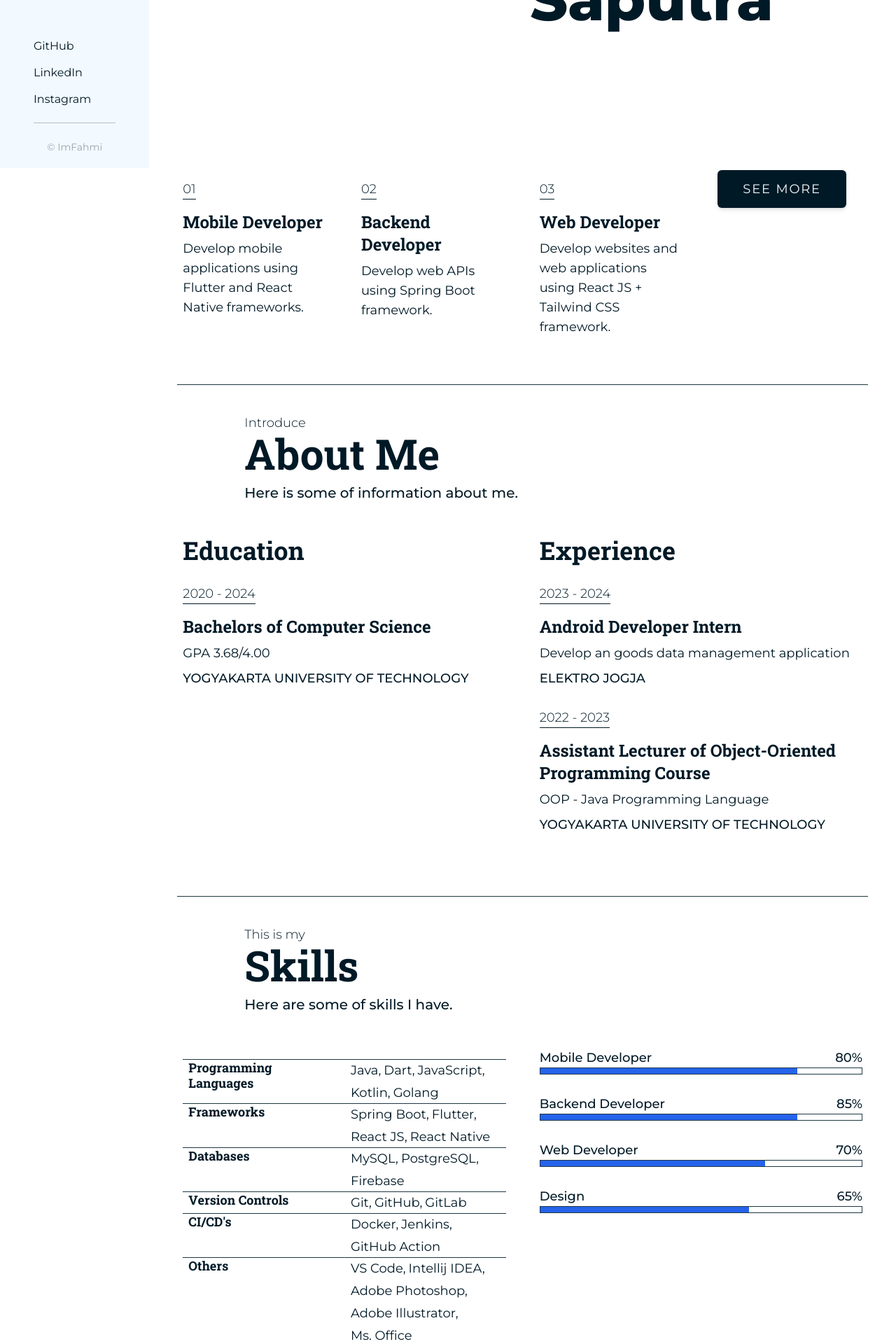
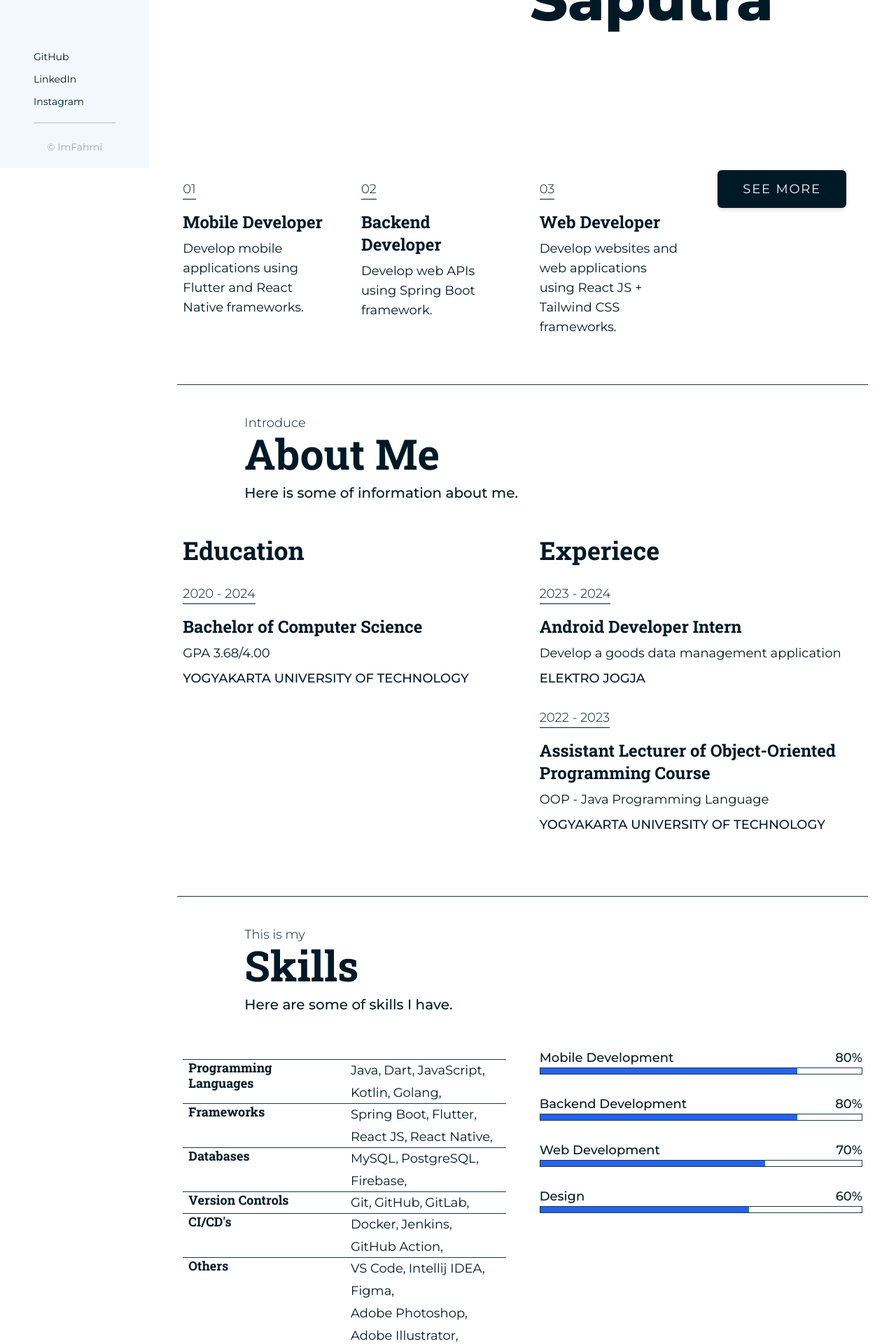
Before and after one commit to fahmi-dot/imfahmi-personal-website, a React (Vite) app: page / in a window 1280 px wide. Shown: the part 560-2480 px from the top of the page at 70% size. Built offline with nearby package versions, Linux system fonts and the light colour scheme.

Commit message:
refactor: update styles and replace data hardcode to data from data files

```diff
--- a/src/components/About.jsx
+++ b/src/components/About.jsx
@@ -1,4 +1,5 @@
 import React from 'react'
+import { about } from '../data/about'
 
 const About = () => {
   return (
@@ -11,30 +12,19 @@ const About = () => {
         </div>
       </div>
       <div className='content-box'>
-        <div className='about-box'>
-          <h2 className='text-2xl md:text-4xl' data-aos='fade-up'>Education</h2>
-          <div className='info-box' data-aos='fade-up' data-aos-delay='100'>
-            <span>2020 - 2024</span>
-            <h3>Bachelors of Computer Science</h3>
-            <p>GPA 3.68/4.00</p>
-            <p className='uppercase font-[500]'>Yogyakarta University of Technology</p>
+        {about.map((item, i) => (
+          <div key={i} className='about-box'>
+            <h2 className='text-2xl md:text-4xl' data-aos='fade-up' data-aos-delay={i * 100}>{item.heading}</h2>
+            {item.value.map((sub, j) => (
+              <div key={j} className='info-box' data-aos='fade-up' data-aos-delay={i * 100}>
+                <span>{sub.year}</span>
+                <h3>{sub.title}</h3>
+                <p>{sub.desc}</p>
+                <p className='uppercase font-[500]'>{sub.company}</p>
+              </div>
+            ))}
           </div>
-        </div>
-        <div className='about-box'>
-          <h2 className='text-2xl md:text-4xl' data-aos='fade-up' data-aos-delay='200'>Experience</h2>
-          <div className='info-box' data-aos='fade-up' data-aos-delay='300'>
-            <span>2023 - 2024</span>
-            <h3>Android Developer Intern</h3>
-            <p>Develop an goods data management application</p>
-            <p className='uppercase font-[500]'>Elektro Jogja</p>
-          </div>
-          <div className='info-box' data-aos='fade-up' data-aos-delay='400'>
-            <span>2022 - 2023</span>
-            <h3>Assistant Lecturer of Object-Oriented Programming Course</h3>
-            <p>OOP - Java Programming Language</p>
-            <p className='uppercase font-[500]'>Yogyakarta University of Technology</p>
-          </div>
-        </div>
+        ))}
       </div>
     </div>
   )
--- a/src/components/Footer.jsx
+++ b/src/components/Footer.jsx
@@ -1,4 +1,6 @@
 import React from 'react'
+import { navs } from '../data/navs';
+import { socials } from '../data/socials';
 
 const Footer = () => {
   return (
@@ -13,18 +15,19 @@ const Footer = () => {
           <div data-aos='fade-up' data-aos-delay='100'>
             <h5 className='text-lg font-semibold uppercase'>Links</h5>
             <ul className='pt-2 md:mt-4 space-y-1 md:space-y-2 text-sm'>
-              <li><a href='#' className='item-link'>Home</a></li>
-              <li><a href='#about' className='item-link'>About</a></li>
-              <li><a href='#skills' className='item-link'>Skills</a></li>
-              <li><a href='#portfolios' className='itemslink'>Portfolios</a></li>
+              {navs.map((item, i) => (
+                <li key={i} data-aos='fade-up' data-aos-delay={i * 100}>
+                  <a href={`#${item.link}`} className='item-link'>{item.nav}</a>
+                </li>
+              ))}
             </ul>
           </div>
           <div data-aos='fade-up' data-aos-delay='200'>
             <h5 className='text-lg font-semibold uppercase'>Socials</h5>
-            <div className='flex pt-2 md:pt-4   space-x-4 text-sm'>
-              <a href='#' className='item-link'>GitHub</a>
-              <a href='#' className='item-link'>LinkedIn</a>
-              <a href='#' className='item-link'>Instagram</a>
+            <div className='flex pt-2 md:pt-4 space-x-4 text-sm'>
+              {socials.map((item, i) => (
+                <a key={i} href={item.link} className='item-link' data-aos='fade-left' data-aos-delay={i * 100}>{item.platform}</a>
+              ))}
             </div>
           </div>
         </div>
--- a/src/components/Hero.jsx
+++ b/src/components/Hero.jsx
@@ -1,4 +1,5 @@
 import React from 'react'
+import { hero } from '../data/hero'
 
 const Hero = () => {
   return (
@@ -10,36 +11,22 @@ const Hero = () => {
           </div>
         </div>
         <div className='w-1/2 lg:w-3/7'>
-          <div className='banner-content' data-aos='fade-in'>
-            <div className='banner-tag'>
+          <div className='banner-content'>
+            <div className='banner-tag' data-aos='fade-left'>
               <span>Fullstack Developer</span>
             </div>
-            <h1 className='banner-title'>Agil Fahmi Raka Saputra</h1>
+            <h1 className='banner-title' data-aos='fade-in'>Agil Fahmi Raka Saputra</h1>
           </div>
         </div>
       </div>
       <div className='content-box lg:grid-cols-4'>
-        <div>
-          <div className='info-box' data-aos='fade-up'>
-            <span>01</span>
-            <h3>Mobile Developer</h3>
-            <p>Develop mobile applications using Flutter and React Native frameworks.</p>
+        {hero.map((item, i) => (
+          <div key={i} className='info-box' data-aos='fade-up' data-aos-delay={i * 100}>
+            <span>{item.number}</span>
+            <h3>{item.title}</h3>
+            <p>{item.desc}</p>
           </div>
-        </div>
-        <div>
-          <div className='info-box' data-aos='fade-up' data-aos-delay='100'>
-            <span>02</span>
-            <h3>Backend Developer</h3>
-            <p>Develop web APIs using Spring Boot framework.</p>
-          </div>
-        </div>
-        <div>
-          <div className='info-box' data-aos='fade-up' data-aos-delay='200'>
-            <span>03</span>
-            <h3>Web Developer</h3>
-            <p>Develop websites and web applications using React JS + Tailwind CSS framework.</p>
-          </div>
-        </div>
+        ))}
         <div>
           <div className='info-btn' data-aos='fade-up' data-aos-delay='300'>
             <a href="#skills" className='btn'>See more</a>
--- a/src/components/Navbar.jsx
+++ b/src/components/Navbar.jsx
@@ -1,4 +1,6 @@
 import React from 'react'
+import { navs } from '../data/navs'
+import { socials } from '../data/socials'
 
 const Navbar = ({ activeSection }) => {
   return (
@@ -11,35 +13,22 @@ const Navbar = ({ activeSection }) => {
         </div>
         <nav id='one-page-menu'>
           <ul className='list-none'>
-            <li className='item-list'>
-              <a href="#hero"className={`nav-link ${activeSection === 'hero' ? 'active' : ''}`}>
-                Home
-              </a>
-            </li>
-            <li className='item-list'>
-              <a href="#about"className={`nav-link ${activeSection === 'about' ? 'active' : ''}`}>
-                About
-              </a>
-            </li>
-            <li className='item-list'>
-              <a href="#skills"className={`nav-link ${activeSection === 'skills' ? 'active' : ''}`}>
-                Skills
-              </a>
-            </li>
-            <li className='item-list'>
-              <a href="#portfolios"className={`nav-link ${activeSection === 'portfolios' ? 'active' : ''}`}>
-                Portfolios
-              </a>
-            </li>
+            {navs.map((item, i) => (
+              <li key={i} className='item-list' data-aos='fade-right' data-aos-delay={i * 100}>
+                <a href={`#${item.link}`} className={`nav-link ${activeSection === item.link ? 'active' : ''}`}>
+                  {item.nav}
+                </a>
+              </li>
+            ))}
           </ul>
         </nav>
       </div>
       <div>
         <div id='social-menu'>
           <ul className='flex flex-wrap justify-start gap-3 list-none'>
-            <li className='item-list'><a href="#">GitHub</a></li>
-            <li className='item-list'><a href="#">LinkedIn</a></li>
-            <li className='item-list'><a href="#">Instagram</a></li>
+            {socials.map((item, i) => (
+              <li key={i} className='item-list text-sm'><a href={item.link}>{item.platform}</a></li>
+            ))}
           </ul>
         </div>
         <div className='my-5 pt-6 flex justify-center text-sm border-t text-gray-400 border-gray-400 border-opacity-70'>
--- a/src/components/Portfolios.jsx
+++ b/src/components/Portfolios.jsx
@@ -1,4 +1,5 @@
 import React from 'react'
+import { portfolios } from '../data/portfolios'
 
 const Portfolios = () => {
   return (
@@ -12,94 +13,19 @@ const Portfolios = () => {
           </div>
         </div>
         <div className='content-box lg:grid-cols-4'>
-          <div className='portfolio-box' data-aos='fade-up'>
-            <div className='portfolio-image'>
-              <a href='/portfolio/1'>
-                <img src='/images/t_logo.png' alt='#'/>
-              </a>
+          {portfolios.map((item, i) => (
+            <div key={i} className='portfolio-box' data-aos='fade-up' data-aos-delay={i * 100}>
+              <div className='portfolio-image'>
+                <a href={`https://github.com/fahmi-dot/${item.link}`}>
+                  <img src={item.image === '' ? '/images/t_logo.png' : `/images/${item.image}`} alt={item.title}/>
+                </a>
+              </div>
+              <div className='portfolio-caption'>
+                <p>{item.title}</p>
+                <span>{item.tools}</span>
+              </div>
             </div>
-            <div className='portfolio-caption'>
-              <p>Weather App</p>
-              <span>Flutter, GetX, SharedPreferences, HTTP</span>
-            </div>
-          </div>
-          <div className='portfolio-box' data-aos='fade-up' data-aos-delay='100'>
-            <div className='portfolio-image'>
-              <a href='/portfolio/2'>
-                <img src='/images/t_logo.png' alt='#' />
-              </a>
-            </div>
-            <div className='portfolio-caption'>
-              <p>Driver App</p>
-              <span>Flutter, Riverpod, SharedPreferences, GPS, Biometric</span>
-            </div>
-          </div>
-          <div className='portfolio-box' data-aos='fade-up' data-aos-delay='200'>
-            <div className='portfolio-image'>
-              <a href='/portfolio/3'>
-                <img src='/images/t_logo.png' alt='#' />
-              </a>
-            </div>
-            <div className='portfolio-caption'>
-              <p>Chat App</p>
-              <span>Flutter, Riverpod, SharedPreferences, Hive, Sqflite</span>
-            </div>
-          </div>
-          <div className='portfolio-box' data-aos='fade-up' data-aos-delay='300'>
-            <div className='portfolio-image'>
-              <a href='/portfolio/4'>
-                <img src='/images/t_logo.png' alt='#' />
-              </a>
-            </div>
-            <div className='portfolio-caption'>
-              <p>Chat App API</p>
-              <span>Spring Boot, JWT, WebSocket</span>
-            </div>
-          </div>
-          <div className='portfolio-box' data-aos='fade-up' data-aos-delay='400'>
-            <div className='portfolio-image'>
-              <a href='/portfolio/5'>
-                <img src='/images/t_logo.png' alt='#' />
-              </a>
-            </div>
-            <div className='portfolio-caption'>
-              <p>Personal Store Web App</p>
-              <span>React JS, Redux, Tailwind CSS</span>
-            </div>
-          </div>
-          <div className='portfolio-box' data-aos='fade-up' data-aos-delay='500'>
-            <div className='portfolio-image'>
-              <a href='/portfolio/6'>
-                <img src='/images/t_logo.png' alt='#' />
-              </a>
-            </div>
-            <div className='portfolio-caption'>
-              <p>Personal Store API</p>
-              <span>Spring Boot, JWT</span>
-            </div>
-          </div>
-          <div className='portfolio-box' data-aos='fade-up' data-aos-delay='500'>
-            <div className='portfolio-image'>
-              <a href='/portfolio/6'>
-                <img src='/images/t_logo.png' alt='#' />
-              </a>
-            </div>
-            <div className='portfolio-caption'>
-              <p>ToDo List App</p>
-              <span>Flutter, Riverpod, SharedPreferences</span>
-            </div>
-          </div>
-          <div className='portfolio-box' data-aos='fade-up' data-aos-delay='500'>
-            <div className='portfolio-image'>
-              <a href='/portfolio/6'>
-                <img src='/images/t_logo.png' alt='#' />
-              </a>
-            </div>
-            <div className='portfolio-caption'>
-              <p>Rebike API</p>
-              <span>Spring Boot, JWT, WebSocket</span>
-            </div>
-          </div>
+          ))}
         </div>
       </div>
     </div>
--- a/src/components/Skills.jsx
+++ b/src/components/Skills.jsx
@@ -1,4 +1,5 @@
 import React from 'react'
+import { skills, skillLevels } from '../data/skills'
 
 const Skills = () => {
   return (
@@ -15,113 +16,35 @@ const Skills = () => {
           <div>
             <table className='skill-box my-4' data-aos='fade-up'>
               <tbody>
-                <tr>
-                  <th><h4>Programming Languages</h4></th>
+                {skills.map((item, i) => (
+                  <tr key={i}>
+                    <th><h4 data-aos='fade-in' data-aos-delay={i * 100}>{item.title}</h4></th>
                     <td>
                       <div className='skill-items'>
-                      <span>Java,</span>
-                      <span>Dart,</span>
-                      <span>JavaScript,</span>
-                      <span>Kotlin,</span>
-                      <span>Golang</span>
+                        {item.values.map((sub, j) => (
+                          <span key={j} data-aos='fade-left' data-aos-delay={j * 100}>{sub.valueName},</span>
+                        ))}
                       </div>
                     </td>
                   </tr>
-                <tr>
-                  <th><h4>Frameworks</h4></th>
-                  <td>
-                    <div className='skill-items'>
-                      <span>Spring Boot,</span>
-                      <span>Flutter,</span>
-                      <span>React JS,</span>
-                      <span>React Native</span>
-                    </div>
-                  </td>
-                </tr>
-                <tr>
-                  <th><h4>Databases</h4></th>
-                  <td>
-                    <div className='skill-items'>
-                      <span>MySQL,</span>
-                      <span>PostgreSQL,</span>
-                      <span>Firebase</span>
-                    </div>
-                  </td>
-                </tr>
-                <tr>
-                  <th><h4>Version Controls</h4></th>
-                  <td>
-                    <div className='skill-items'>
-                      <span>Git,</span>
-                      <span>GitHub,</span>
-                      <span>GitLab</span>
-                    </div>
-                  </td>
-                </tr>
-                <tr>
-                  <th><h4>CI/CD's</h4></th>
-                  <td>
-                    <div className='skill-items'>
-                      <span>Docker,</span>
-                      <span>Jenkins,</span>
-                      <span>GitHub Action</span>
-                    </div>
-                  </td>
-                </tr>
-                <tr>
-                  <th><h4>Others</h4></th>
-                  <td>
-                    <div className='skill-items'>
-                      <span>VS Code,</span>
-                      <span>Intellij IDEA,</span>
-                      <span>Adobe Photoshop,</span>
-                      <span>Adobe Illustrator,</span>
-                      <span>Ms. Office</span>
-                    </div>
-                  </td>
-                </tr>
+                ))}
               </tbody>
             </table>
           </div>
           <div>
             <div className='skill-chart' data-aos='fade-up' data-aos-delay='100'>
               <ul className='list-none'>
-                <li>
+                {skillLevels.map((item, i) => (
+                  <li key={i} data-aos='fade-up' data-aos-delay={i * 100}>
                     <div className='flex justify-between'>
-                    <span>Mobile Developer</span>
-                    <span>80%</span>
+                      <span>{item.title}</span>
+                      <span>{item.value}%</span>
                     </div>
                     <div className="chart-border">
-                    <div className='chart-percentage eighty-percent'></div>
+                      <div className={`chart-percentage ${item.valueText}`}></div>
                     </div>
                   </li>
-                <li>
-                  <div className='flex justify-between'>
-                    <span>Backend Developer</span>
-                    <span>85%</span>
-                  </div>
-                  <div className="chart-border">
-                    <div className='chart-percentage eighty-percent'></div>
-                  </div>
-                </li>
-                <li>
-                  <div className='flex justify-between'>
-                    <span>Web Developer</span>
-                    <span>70%</span>
-                  </div>
-                  <div className="chart-border">
-                    <div className='chart-percentage seventy-percent'></div>
-                  </div>
-                </li>
-                <li>
-                  <div className='flex justify-between'>
-                    <span>Design</span>
-                    <span>65%</span>
-                  </div>
-                  <div className="chart-border">
-                    <div className='chart-percentage sixtyfive-percent'></div>
-                  </div>
-                </li>
+                ))}
               </ul>
             </div>
           </div>
--- a/src/styles/index.css
+++ b/src/styles/index.css
@@ -47,7 +47,7 @@ h6,
 }
 
 #one-page-menu .item-list {
-  @apply relative border-b border-gray-400;
+  @apply relative border-b border-gray-300;
 }
 
 #one-page-menu .nav-link {
```
Lines whose indentation alone changed are shown as unchanged.
